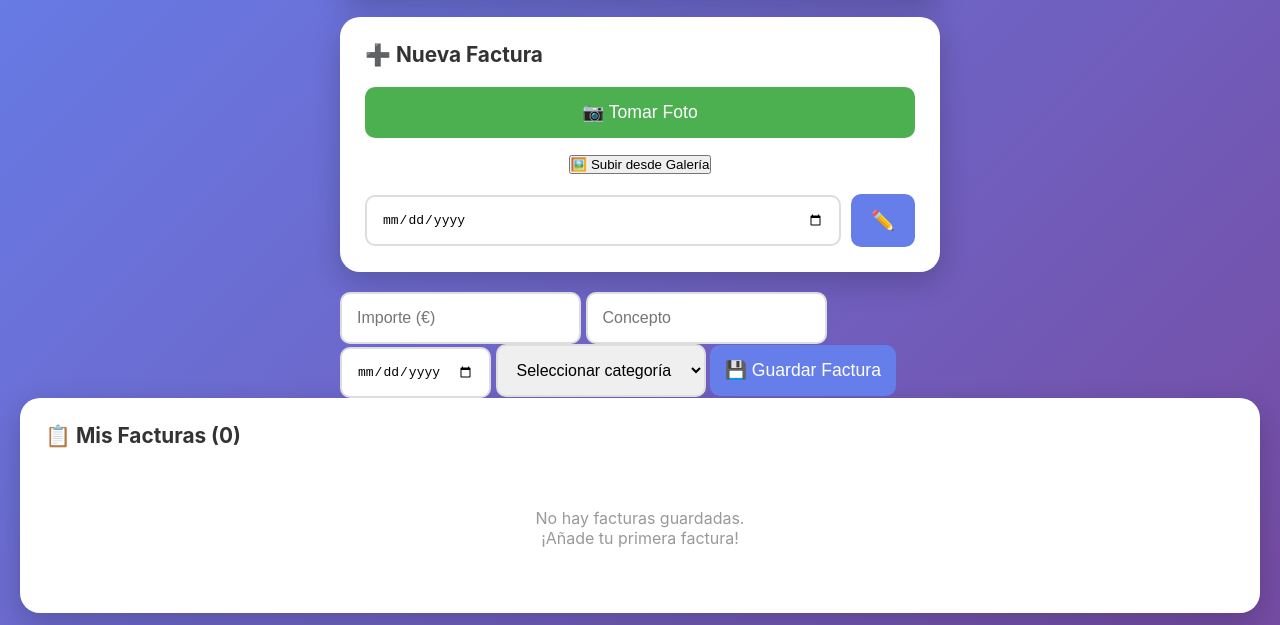
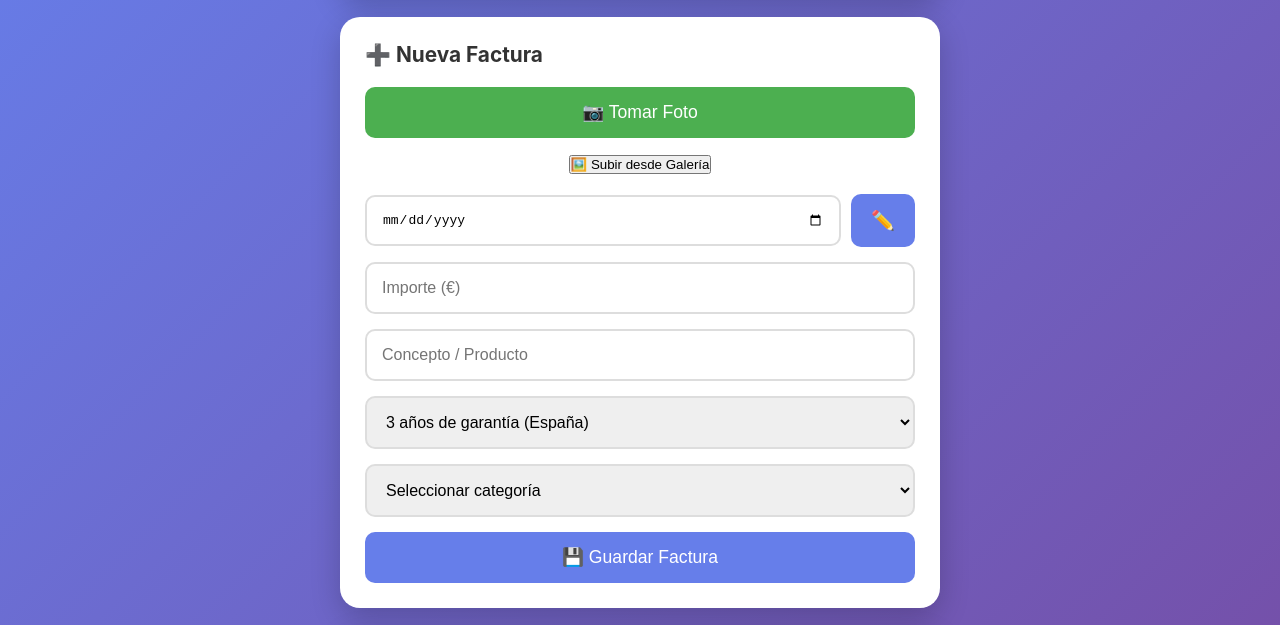
Before and after one commit to wally35/factura-app, a plain HTML site: page index.html in a window 1280 px wide. Shown: the part 152-777 px from the top of the page. Drawn offline with Linux system fonts and the light colour scheme.

Commit message:
Update index.html

```diff
--- a/index.html
+++ b/index.html
@@ -41,10 +41,20 @@
                         ✏️
                     </button>
                 </div>
-                </div>
                 <input type="number" id="importe" step="0.01" required placeholder="Importe (€)">
-                <input type="text" id="concepto" required placeholder="Concepto">
-        <input type="date" id="garantia" placeholder="Garantía hasta (opcional)">
+                <input type="text" id="concepto" required placeholder="Concepto / Producto">
+
+                <select id="garantia-tipo" onchange="toggleGarantiaPersonalizada()">
+                    <option value="">Sin garantía</option>
+                    <option value="1">1 año de garantía</option>
+                    <option value="2">2 años de garantía</option>
+                    <option value="3" selected>3 años de garantía (España)</option>
+                    <option value="5">5 años de garantía</option>
+                    <option value="custom">Fecha personalizada</option>
+                </select>
+
+                <input type="date" id="garantia-custom" placeholder="Garantía hasta" style="display: none;">
+
                 <select id="categoria">
                     <option value="">Seleccionar categoría</option>
                     <option value="electrodomesticos">⚡ Electrodomésticos</option>
```
Lines whose indentation alone changed are shown as unchanged.
